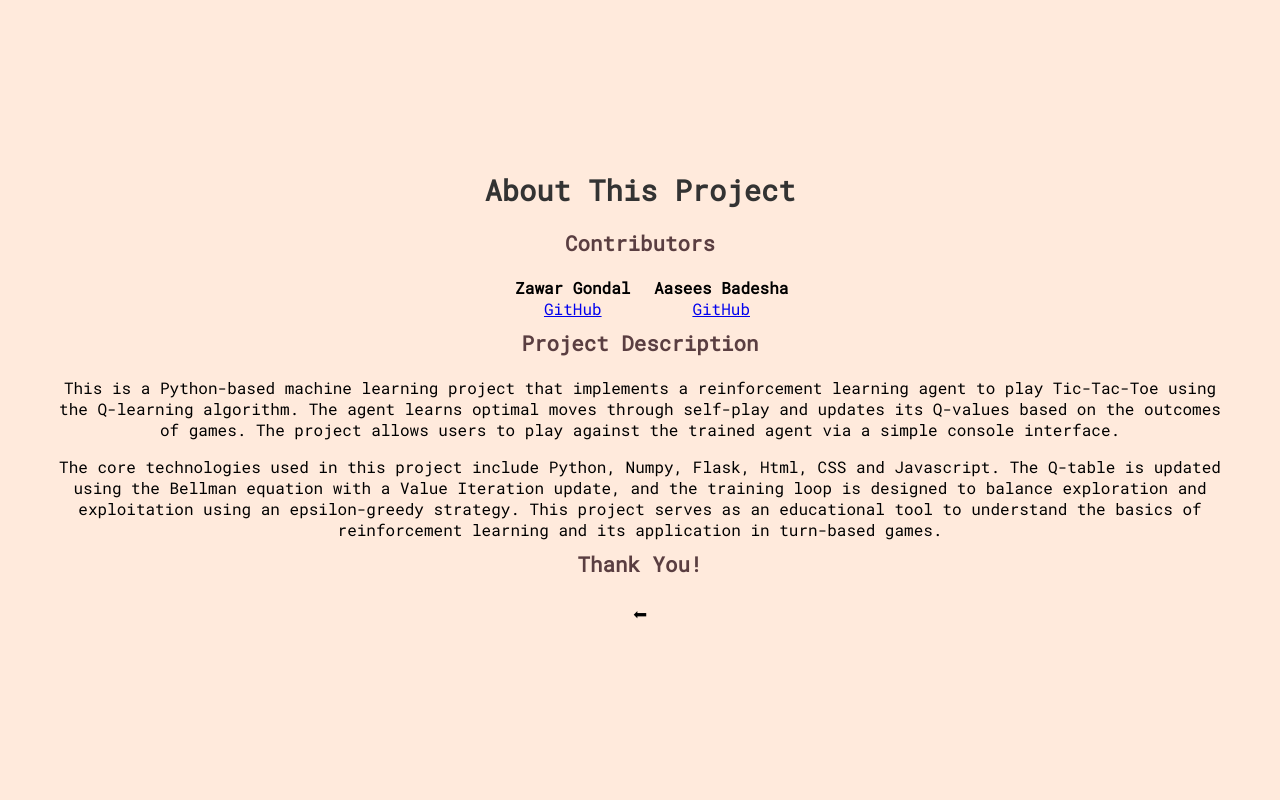
After one commit to aaseesb/Tic-Tac-Toe-ML, a Flask app: page /about in a window 1280 px wide. The commit adds this page. Run offline with Flask 3, Linux system fonts and the light colour scheme.

Commit message:
added about page and styled it

```diff
--- a/app.py
+++ b/app.py
@@ -116,6 +116,9 @@ def home():
                            cells=win_cells,
                            qvalues_state = show_qvalues)
 
+@app.route('/about')
+def about():
+    return render_template('about.html')
 
 @app.route('/update_qvalues', methods=['POST'])
 def update_qvalues():
--- /dev/null
+++ b/static/aboutpage.css
@@ -0,0 +1,94 @@
+/*about page*/
+*,
+*::before,
+*::after {
+    box-sizing: border-box;
+    margin: 0;
+    padding: 0;
+}
+
+/* Variables */
+:root {
+    --searchBg: #ffeadc;
+    --fg: #000000;
+    --fontFamily: 'Roboto Mono', monospace;
+    --time: 10s;
+}
+
+/* Base styles */
+html,
+body {
+    width: 100%;
+    height: 100%;
+    background: var(--searchBg);
+    font-family: var(--fontFamily);
+    overflow: hidden; /* Prevent scrolling */
+}
+
+.about-container {
+    display: flex;
+    flex-direction: column;
+    align-items: center;
+    justify-content: center;
+    min-height: 100vh; /* Ensure it takes full height */
+    width: 100%; /* Ensure full width */
+    padding: 50px;
+    text-align: center;
+}
+
+#about {
+    position: fixed;
+    bottom: 5px;
+    right: 10px;
+    font-family: 'Roboto Mono', monospace;
+    font-size: 1.2rem;
+}
+#about a {
+    color: #333;
+    text-decoration: none;
+    transition: all 0.3s ease;
+}
+#about a:hover {
+    text-decoration: underline;
+    color: #000;
+    cursor: pointer;
+}
+
+.back-container {
+    text-align: center;
+}
+
+.back-button {
+    cursor: pointer;
+    display: inline-flex;
+    align-items: center;
+    justify-content: center;
+    text-decoration: none;
+    color: black;
+    font-size: 1.5em;
+}
+
+.contributor {
+    margin-left: 2%;
+    display: flex;
+    flex-direction: column;
+    text-align: center;
+}
+.card {
+    width: 100%;
+    max-height: 80%;
+    display: flex;
+    flex-direction: row;
+    justify-content: center;
+}
+h1 {
+    margin: 0 0 10px;
+    color: #333;
+    font-size: 1.8em;
+}
+
+h2 {
+    margin: 10px 0 20px;
+    color: #5A3E41;
+    font-size: 1.3em;
+}
--- /dev/null
+++ b/templates/about.html
@@ -0,0 +1,49 @@
+<!DOCTYPE html>
+<html lang="en">
+  <head>
+    <meta charset="UTF-8">
+    <meta name="viewport" content="width=device-width, initial-scale=1">
+    <title>About This Project</title>
+    <link href="https://fonts.googleapis.com/css2?family=Roboto+Mono&display=swap" rel="stylesheet">
+    <link rel="stylesheet" href="{{ url_for('static', filename='aboutpage.css') }}">
+  </head>
+  <body>
+    <!-- page content -->
+    <div class = "about-container">
+      <!-- title -->
+      <h1>About This Project</h1>
+
+      <!-- about the contributors -->
+      <h2>Contributors</h2>
+
+      <div class="card">
+        <!-- zawar -->
+        <div class="contributor">
+          <h4>Zawar Gondal</h4>
+          <a href="https://github.com/zawarg" target="_blank">GitHub</a>
+        </div>
+        <!-- aasees -->
+        <div class="contributor">
+          <h4>Aasees Badesha</h4>
+          <a href="https://github.com/aaseesb" target="_blank">GitHub</a>
+        </div>
+      </div>
+
+      <!-- about the project -->
+      <h2>Project Description</h2>
+      <p style="margin-bottom: 1em;">
+        This is a Python-based machine learning project that implements a reinforcement learning agent to play Tic-Tac-Toe using the Q-learning algorithm. The agent learns optimal moves through self-play and updates its Q-values based on the outcomes of games. The project allows users to play against the trained agent via a simple console interface.
+        </p>
+        <p>The core technologies used in this project include Python, Numpy, Flask, Html, CSS and Javascript. The Q-table is updated using the Bellman equation with a Value Iteration update, and the training loop is designed to balance exploration and exploitation using an epsilon-greedy strategy. This project serves as an educational tool to understand the basics of reinforcement learning and its application in turn-based games.
+      </p>
+
+
+      <h2>Thank You!</h2>
+
+      <!-- back button -->
+      <div class="back-container">
+        <a href="/" class="back-button">⬅</a>
+      </div>
+    </div>
+  </body>
+</html>
--- a/templates/home.html
+++ b/templates/home.html
@@ -105,4 +105,9 @@
     </script>
 </body>
 
+  <!-- About Section -->
+  <div id="about">
+    <a href="{{ url_for('about') }}">About this project :O</a>
+  </div>
+
 </html>
```
